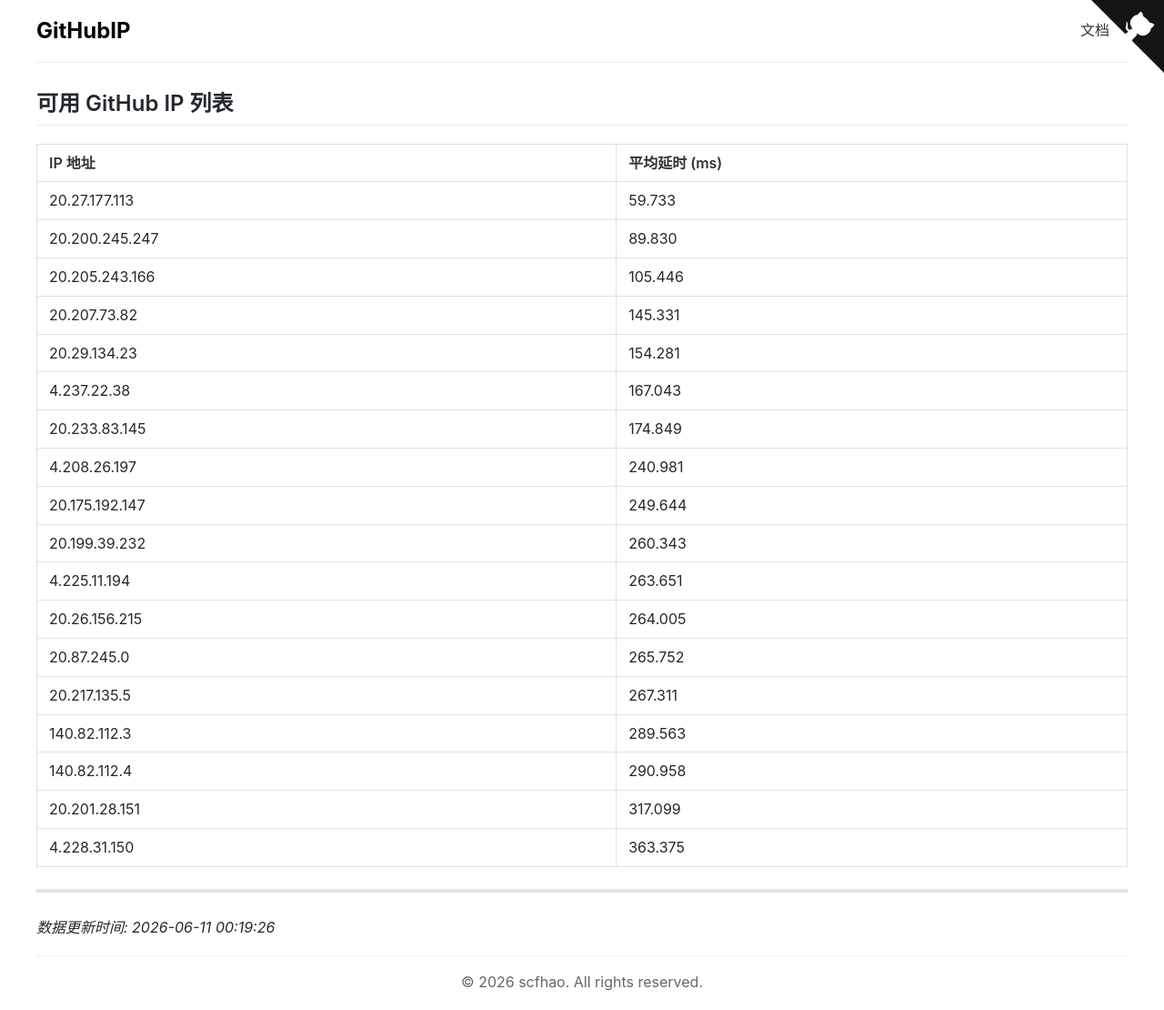
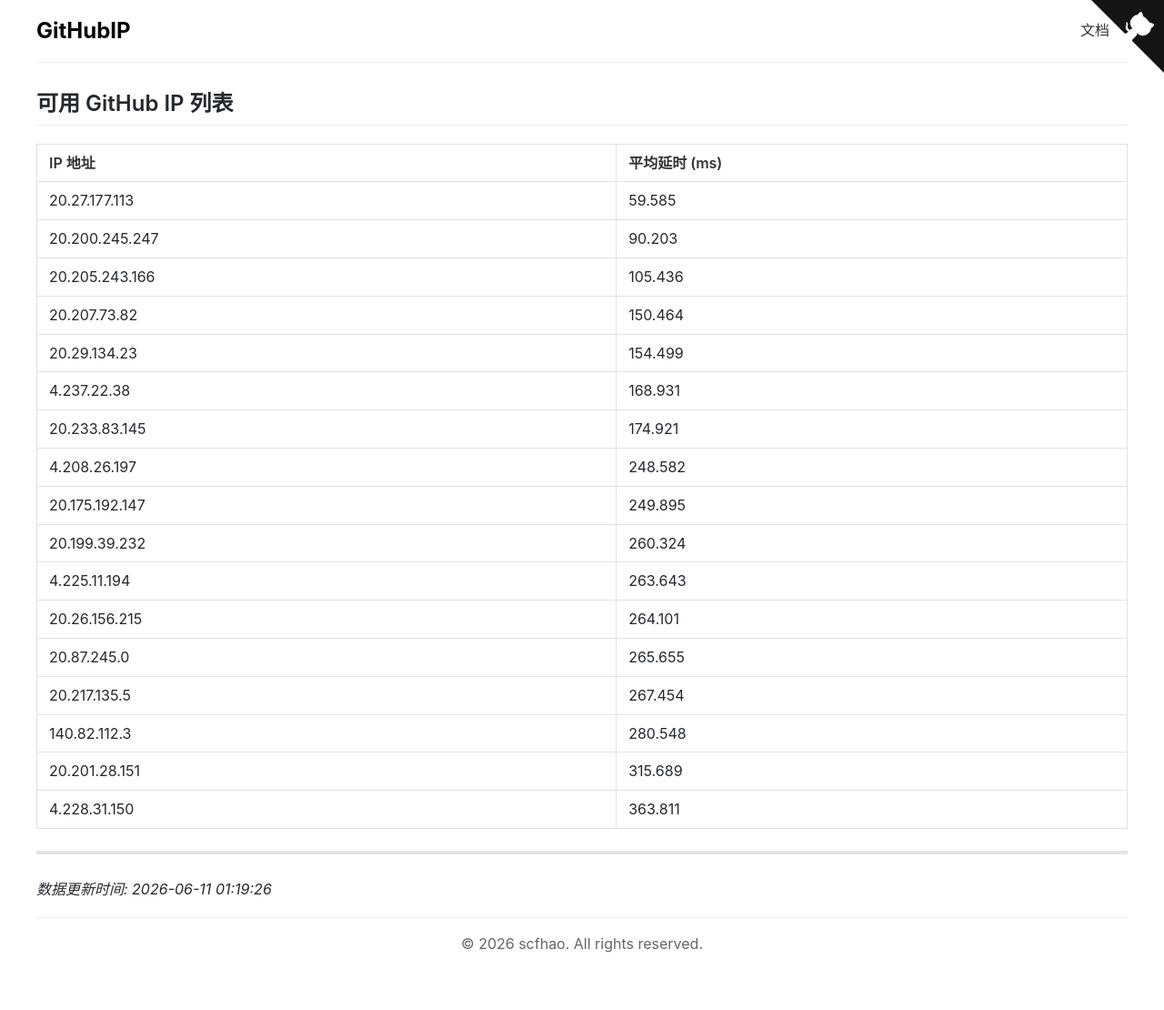
Before and after one commit to scfhao/GitHubIP, a Jekyll site: the page built from index.md, in a window 1280 px wide. Shown: the whole page at 91% size. Built offline with Jekyll 4.4.1, drawn with Linux system fonts in a browser that asks for light colours; after the commit the page ends 1068 px from its top, so only the background shows below that.

Commit message:
自动脚本执行 - 2026-06-11 01:19:26

```diff
--- a/index.md
+++ b/index.md
@@ -1,32 +1,31 @@
 ---
 layout: home
 title: GitHub IP 列表
-date: 2026-06-11 00:19:26
+date: 2026-06-11 01:19:26
 ---
 
 ## 可用 GitHub IP 列表
 
 | IP 地址 | 平均延时 (ms) |
 |---------|--------------|
-| 20.27.177.113 | 59.733 |
-| 20.200.245.247 | 89.830 |
-| 20.205.243.166 | 105.446 |
-| 20.207.73.82 | 145.331 |
-| 20.29.134.23 | 154.281 |
-| 4.237.22.38 | 167.043 |
-| 20.233.83.145 | 174.849 |
-| 4.208.26.197 | 240.981 |
-| 20.175.192.147 | 249.644 |
-| 20.199.39.232 | 260.343 |
-| 4.225.11.194 | 263.651 |
-| 20.26.156.215 | 264.005 |
-| 20.87.245.0 | 265.752 |
-| 20.217.135.5 | 267.311 |
-| 140.82.112.3 | 289.563 |
-| 140.82.112.4 | 290.958 |
-| 20.201.28.151 | 317.099 |
-| 4.228.31.150 | 363.375 |
+| 20.27.177.113 | 59.585 |
+| 20.200.245.247 | 90.203 |
+| 20.205.243.166 | 105.436 |
+| 20.207.73.82 | 150.464 |
+| 20.29.134.23 | 154.499 |
+| 4.237.22.38 | 168.931 |
+| 20.233.83.145 | 174.921 |
+| 4.208.26.197 | 248.582 |
+| 20.175.192.147 | 249.895 |
+| 20.199.39.232 | 260.324 |
+| 4.225.11.194 | 263.643 |
+| 20.26.156.215 | 264.101 |
+| 20.87.245.0 | 265.655 |
+| 20.217.135.5 | 267.454 |
+| 140.82.112.3 | 280.548 |
+| 20.201.28.151 | 315.689 |
+| 4.228.31.150 | 363.811 |
 
 ---
 
-*数据更新时间: 2026-06-11 00:19:26*
+*数据更新时间: 2026-06-11 01:19:26*
```
